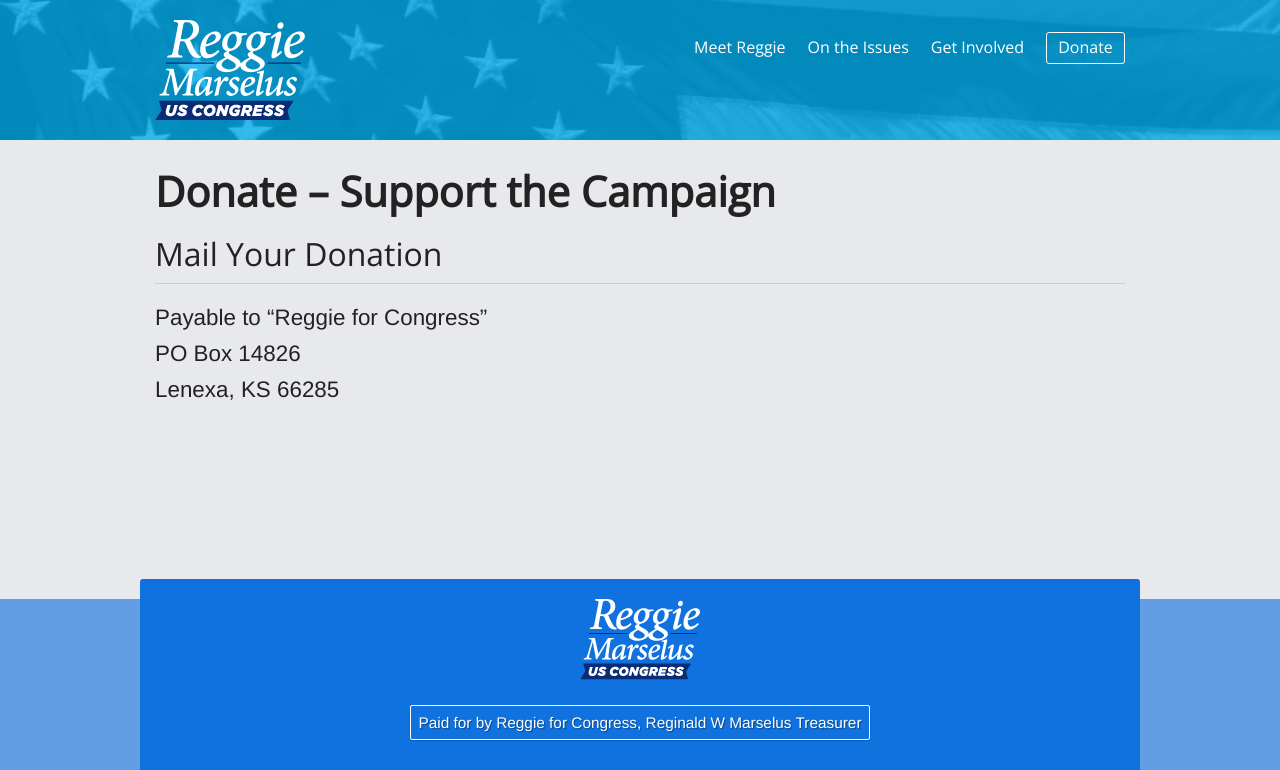
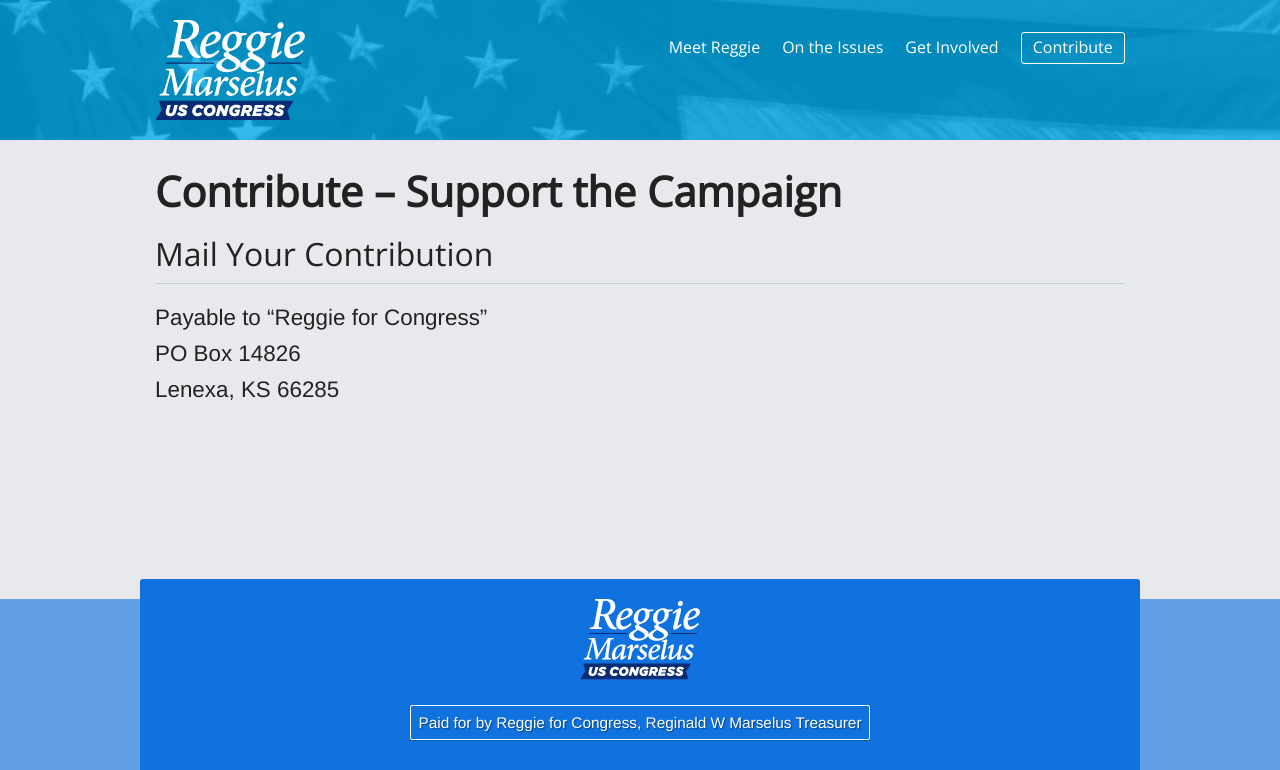
Before and after one commit to kylejohnston/reggie, a PHP site: page /donate in a window 1280 px wide. Shown: the top 770 px of the page. Run offline with PHP 8.4, Linux system fonts and the light colour scheme; some libraries are stand-ins or nearby versions.

Commit message:
Changed 'donate' to 'contribute'

```diff
--- a/donate.php
+++ b/donate.php
@@ -4,10 +4,10 @@
 		<?php include('includes/analytics.php'); ?>
 		<meta charset="utf-8" />
 		<meta name="viewport" content="width=device-width, initial-scale=1.0">
-		<meta name="description" content="Donate to Reggie's campaign for US Congress">
-		<meta name="Keywords" content="Donate, Reggie Marselus, Kansas, Congress, 3rd District, Johnson County">
+		<meta name="description" content="Contribute to Reggie's campaign for US Congress">
+		<meta name="Keywords" content="Contribute, Donate, Reggie Marselus, Kansas, Congress, 3rd District, Johnson County">
 		<meta name="Robots" content="index,follow" />
-		<title>Donate | Reggie for Congress - Kansas 3rd District</title>
+		<title>Contribute | Reggie for Congress - Kansas 3rd District</title>
 		<?php include('includes/head.php'); ?>
 	</head>
 	<body>
@@ -17,9 +17,9 @@
 			</div><!-- #page-nav -->
 
 			<div class="row primary">
-				<h1 class="large-12 columns page-title">Donate &#8211; Support the Campaign</h1>
+				<h1 class="large-12 columns page-title">Contribute &#8211; Support the Campaign</h1>
 				<div class="medium-12 columns">
-					<h3 class="title">Mail Your Donation</h3>
+					<h3 class="title">Mail Your Contribution</h3>
 					<p>Payable to &ldquo;Reggie for Congress&rdquo;<br>
 					PO Box 14826<br>
 					Lenexa, KS 66285</p>
--- a/includes/navbar.php
+++ b/includes/navbar.php
@@ -8,7 +8,7 @@
 								<li><a href="meet-reggie-marselus">Meet Reggie</a></li>
 								<li><a href="on-the-issues">On the Issues</a></li>
 								<li><a href="get-involved">Get Involved</a></li>
-								<li><a href="donate" class="button round button-custom">Donate</a></li>
+								<li><a href="donate" class="button round button-custom">Contribute</a></li>
 							</ul>
 						</div>
 					</div>
```
